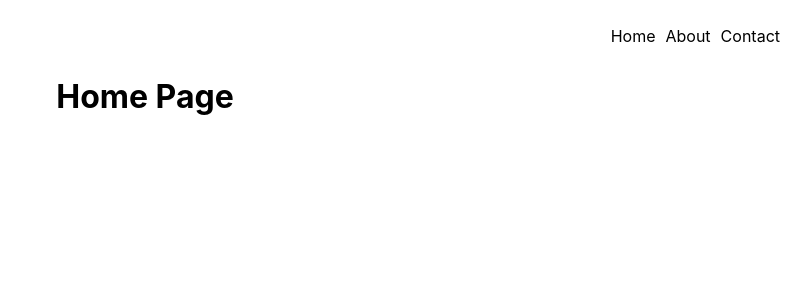
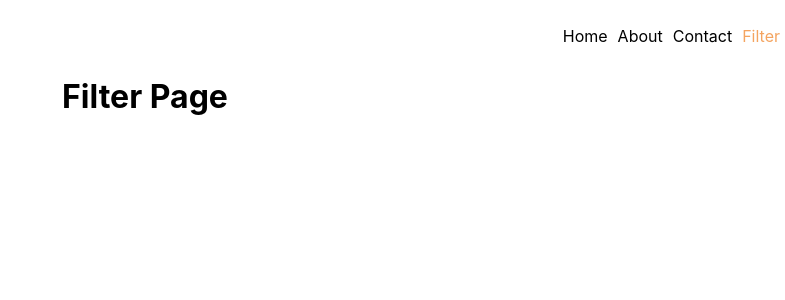
Before and after one commit to SureshKumar-2404/shopify_react, a React (Create React App) app: page /filter in a window 1280 px wide. Before the commit this address led to /. Shown: the top 300 px of the page, without its empty margins (495-1280 px from the left). Built offline with nearby package versions, Linux system fonts and the light colour scheme.

Commit message:
active link & searchParams

```diff
--- a/src/App.css
+++ b/src/App.css
@@ -17,6 +17,14 @@
   color:black;
   text-decoration: none;
 }
+.navbar .active{
+  color:sandybrown;
+
+}
+.nav-bar-link:hover{
+  color:green;
+}
+
 
 @media (prefers-reduced-motion: no-preference) {
   .App-logo {
--- a/src/App.js
+++ b/src/App.js
@@ -5,6 +5,7 @@ import Home from './component/Home';
 import About from './component/About';
 import NavBar from './component/NavBar';
 import Page404 from './component/Page404';
+import Filter from './component/Filter';
 import User from './component/User';
 function App() {
   return (
@@ -12,8 +13,9 @@ function App() {
       <NavBar />
       <Routes>
         <Route path="/" element={<Home />} />
-        <Route path="/About" element={<About />} />
+        <Route path="/about" element={<About />} />
         <Route path="/user/:name" element={<User />} />
+        <Route path="/filter" element={<Filter />} />
         <Route path="/*" element={<Navigate to="/" />} />
       </Routes>
     </div>
--- /dev/null
+++ b/src/component/Filter.js
@@ -0,0 +1,11 @@
+import { useSearchParams } from "react-router-dom";
+function Filter() {
+    const [searchParams, setSearchParams] = useSearchParams();
+    console.log(searchParams,'searcho');
+    // console.log(searchParams.get('city'));
+    return (
+        <h1>Filter Page</h1>
+    )
+}
+
+export default Filter;
--- a/src/component/Home.js
+++ b/src/component/Home.js
@@ -1,9 +1,6 @@
-import React from 'react';
-
 function Home() {
     return (
         <h1>Home Page</h1>
     )
 }
-
 export default Home;
--- a/src/component/NavBar.js
+++ b/src/component/NavBar.js
@@ -13,6 +13,9 @@ function NavBar() {
             <li>
                 <NavLink className="nav-bar-link" to="/contact">Contact</NavLink>
             </li>
+            <li>
+                <NavLink className="nav-bar-link" to="/filter">Filter</NavLink>
+            </li>
         </ul>
     );
 }
```
